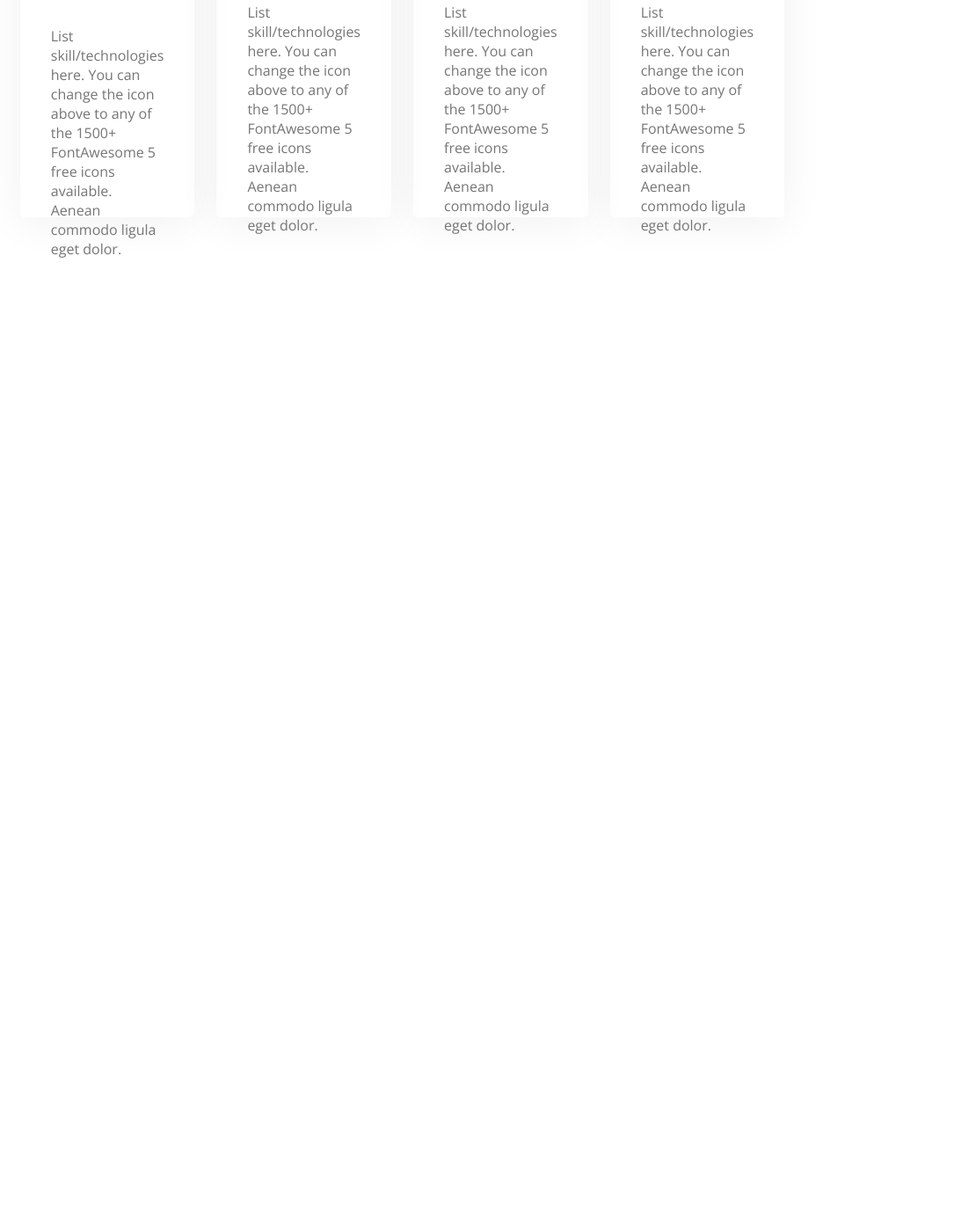
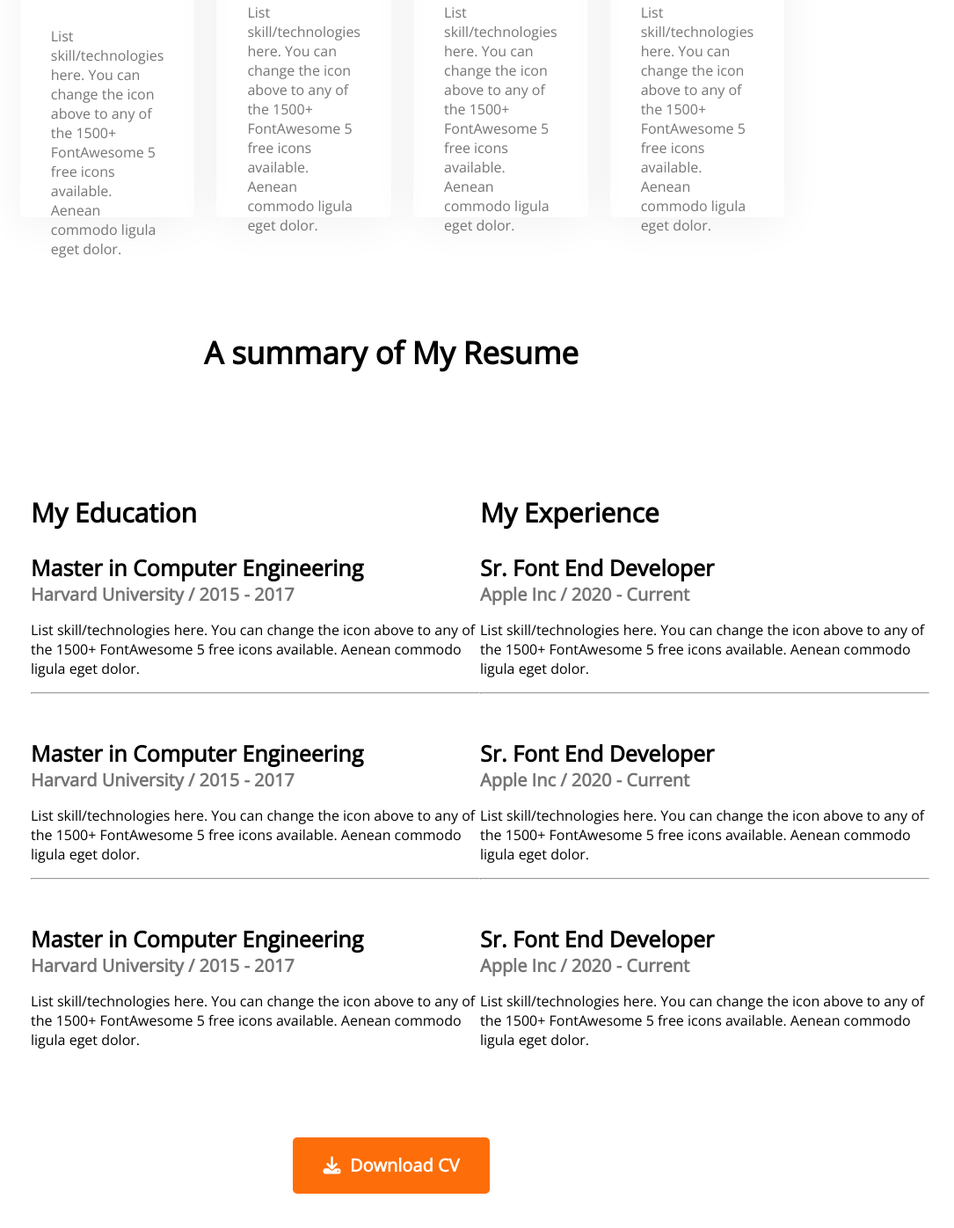
Before and after one commit to asraful0106/portfolio_practice, a plain HTML site: page index.html in a window 1280 px wide. Shown: the part 2050-3446 px from the top of the page at 88% size, without its empty margins (195-1280 px from the left). Before the commit the page ends 2344 px from the top, so only its background shows below. Drawn offline with nearby package versions, Linux system fonts and the light colour scheme.

Commit message:
summary part done

```diff
--- a/CSS/style.css
+++ b/CSS/style.css
@@ -200,3 +200,54 @@ header {
     font-size: 16px;
     font-weight: 400;
 }
+
+/* Summary titel */
+.summary_title {
+    font-size: 35px;
+    text-align: center;
+    font-weight: 700;
+    margin-top: 130px;
+    margin-bottom: 113px;
+}
+
+.edu_exp {
+    display: flex;
+    justify-content: space-between;
+    margin-left: 230px;
+    margin-right: 230px;
+}
+
+.education{
+    width: 511px;
+    margin-bottom: 50px;
+}
+
+.educations_titel {
+    font-size: 30px;
+    font-weight: 700;
+}
+
+.education_titel {
+    font-size: 25px;
+    font-weight: 700;
+    margin: 0;
+}
+
+.education_2_titel {
+    font-size: 20px;
+    font-weight: 600;
+    color: #757575;
+    margin: 0;
+}
+
+.education_description {
+    font-size: 16px;
+    font-weight: 400
+}
+.btn_center{
+    display: flex;
+    justify-content: center;
+    align-self: center;
+    margin-top: 50px;
+    margin-bottom: 113px;
+}
--- a/index.html
+++ b/index.html
@@ -30,9 +30,10 @@
             </header>
             <div class="about_continer">
                 <div class="about">
-                    <h3 class="abot_intro">Hi, I  am</h3>
+                    <h3 class="abot_intro">Hi, I am</h3>
                     <h1 class="about_name">Mary Hardy</h1>
-                    <p class="about_description">Shot what able cold new see hold.Friendly as an betrayed formerly he. Morning because as to society behaved moments.</p>
+                    <p class="about_description">Shot what able cold new see hold.Friendly as an betrayed formerly he.
+                        Morning because as to society behaved moments.</p>
                     <button class="primary_btn"><i class="fa-solid fa-download"></i>&nbsp;&nbsp;Download CV</button>
                     <button class="secondary_btn"><i class="fa-solid fa-phone"></i>&nbsp;&nbsp;Contact</button>
                 </div>
@@ -45,7 +46,10 @@
             <div class="about_aling">
                 <div class="about_me">
                     <h2 class="about_me_titel">About Me</h2>
-                    <p class="about_me_description">I, m a designer & developer with a passion for web design. I enjoy developing simple, clean and slick websites that provide real value to the end user. Thousands of clients have procured exceptional resulfs while working with me. Delivering work within time and budget which meets clients requirements in our mata.</p>
+                    <p class="about_me_description">I, m a designer & developer with a passion for web design. I enjoy
+                        developing simple, clean and slick websites that provide real value to the end user. Thousands
+                        of clients have procured exceptional resulfs while working with me. Delivering work within time
+                        and budget which meets clients requirements in our mata.</p>
                 </div>
                 <div class="about_me_contacts">
                     <div>
@@ -69,28 +73,95 @@
         </section>
         <section class="what_i_do">
             <h1>What I do</h1>
-            <p>I have more than 10 years experience building software for clients all over the world. Below is a quick overview of my main technical skill sets and technologies i use. Want to find out more about my experience? Check out my online resume and project portfolio.</p>
+            <p>I have more than 10 years experience building software for clients all over the world. Below is a quick
+                overview of my main technical skill sets and technologies i use. Want to find out more about my
+                experience? Check out my online resume and project portfolio.</p>
             <div class="skills">
                 <div class="skill">
                     <img src="images/icons/js.png" alt="">
                     <h5 class="skill_title">Vanilla JavaScript</h5>
-                    <p class="skill_description">List skill/technologies here. You can change the icon above to any of the 1500+ FontAwesome 5 free icons available. Aenean commodo ligula eget dolor.</p>
+                    <p class="skill_description">List skill/technologies here. You can change the icon above to any of
+                        the 1500+ FontAwesome 5 free icons available. Aenean commodo ligula eget dolor.</p>
                 </div>
                 <div class="skill">
                     <img src="images/icons/react.png" alt="">
                     <h5 class="skill_title">React</h5>
-                    <p class="skill_description">List skill/technologies here. You can change the icon above to any of the 1500+ FontAwesome 5 free icons available. Aenean commodo ligula eget dolor.</p>
+                    <p class="skill_description">List skill/technologies here. You can change the icon above to any of
+                        the 1500+ FontAwesome 5 free icons available. Aenean commodo ligula eget dolor.</p>
                 </div>
                 <div class="skill">
                     <img src="images/icons/nodejs.png" alt="">
                     <h5 class="skill_title">Node.js</h5>
-                    <p class="skill_description">List skill/technologies here. You can change the icon above to any of the 1500+ FontAwesome 5 free icons available. Aenean commodo ligula eget dolor.</p>
+                    <p class="skill_description">List skill/technologies here. You can change the icon above to any of
+                        the 1500+ FontAwesome 5 free icons available. Aenean commodo ligula eget dolor.</p>
                 </div>
                 <div class="skill">
                     <img src="images/icons/mongo.png" alt="">
                     <h5 class="skill_title">MongoDB</h5>
-                    <p class="skill_description">List skill/technologies here. You can change the icon above to any of the 1500+ FontAwesome 5 free icons available. Aenean commodo ligula eget dolor.</p>
+                    <p class="skill_description">List skill/technologies here. You can change the icon above to any of
+                        the 1500+ FontAwesome 5 free icons available. Aenean commodo ligula eget dolor.</p>
                 </div>
+            </div>
+        </section>
+        <!-- Summary Section -->
+        <section class="summary_section">
+            <h1 class="summary_title">A summary of My Resume</h1>
+            <div class="edu_exp">
+                <div class="educations">
+                    <h1 class="educations_titel">My Education</h1>
+                    <div class="education">
+                        <h1 class="education_titel">Master in Computer Engineering</h1>
+                        <h5 class="education_2_titel">Harvard University / 2015 - 2017</h5>
+                        <p class="education_description">List skill/technologies here. You can change the icon above to
+                            any
+                            of the 1500+ FontAwesome 5 free icons available. Aenean commodo ligula eget dolor.</p>
+                        <hr>
+                    </div>
+                    <div class="education">
+                        <h1 class="education_titel">Master in Computer Engineering</h1>
+                        <h5 class="education_2_titel">Harvard University / 2015 - 2017</h5>
+                        <p class="education_description">List skill/technologies here. You can change the icon above to
+                            any
+                            of the 1500+ FontAwesome 5 free icons available. Aenean commodo ligula eget dolor.</p>
+                        <hr>
+                    </div>
+                    <div class="education">
+                        <h1 class="education_titel">Master in Computer Engineering</h1>
+                        <h5 class="education_2_titel">Harvard University / 2015 - 2017</h5>
+                        <p class="education_description">List skill/technologies here. You can change the icon above to
+                            any
+                            of the 1500+ FontAwesome 5 free icons available. Aenean commodo ligula eget dolor.</p>
+                    </div>
+                </div>
+                <div class="experiences">
+                    <h1 class="educations_titel">My Experience</h1>
+                    <div class="education">
+                        <h1 class="education_titel">Sr. Font End Developer</h1>
+                        <h5 class="education_2_titel">Apple Inc / 2020 - Current</h5>
+                        <p class="education_description">List skill/technologies here. You can change the icon above to
+                            any
+                            of the 1500+ FontAwesome 5 free icons available. Aenean commodo ligula eget dolor.</p>
+                        <hr>
+                    </div>
+                    <div class="education">
+                        <h1 class="education_titel">Sr. Font End Developer</h1>
+                        <h5 class="education_2_titel">Apple Inc / 2020 - Current</h5>
+                        <p class="education_description">List skill/technologies here. You can change the icon above to
+                            any
+                            of the 1500+ FontAwesome 5 free icons available. Aenean commodo ligula eget dolor.</p>
+                        <hr>
+                    </div>
+                    <div class="education">
+                        <h1 class="education_titel">Sr. Font End Developer</h1>
+                        <h5 class="education_2_titel">Apple Inc / 2020 - Current</h5>
+                        <p class="education_description">List skill/technologies here. You can change the icon above to
+                            any
+                            of the 1500+ FontAwesome 5 free icons available. Aenean commodo ligula eget dolor.</p>
+                    </div>
+                </div>
+            </div>
+            <div class="btn_center">
+                <button class="primary_btn"><i class="fa-solid fa-download"></i>&nbsp;&nbsp;Download CV</button>
             </div>
         </section>
     </main>
```
